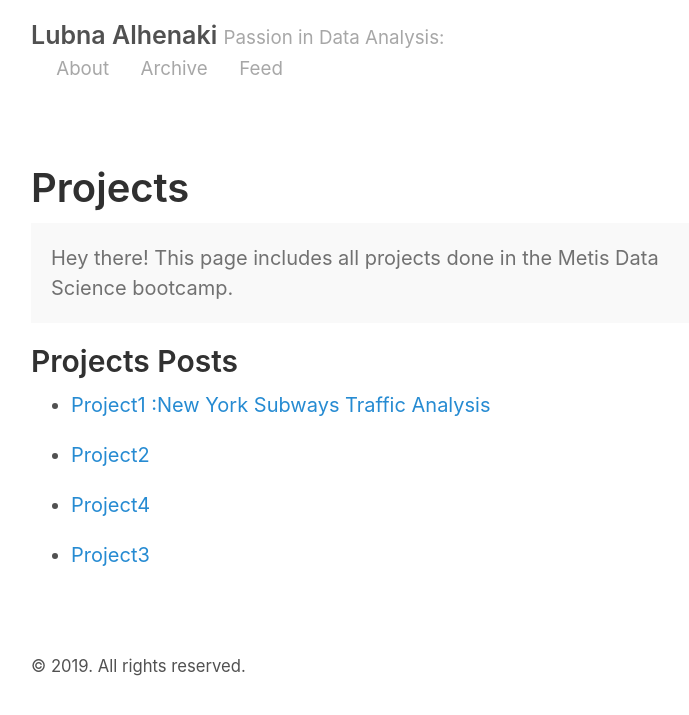
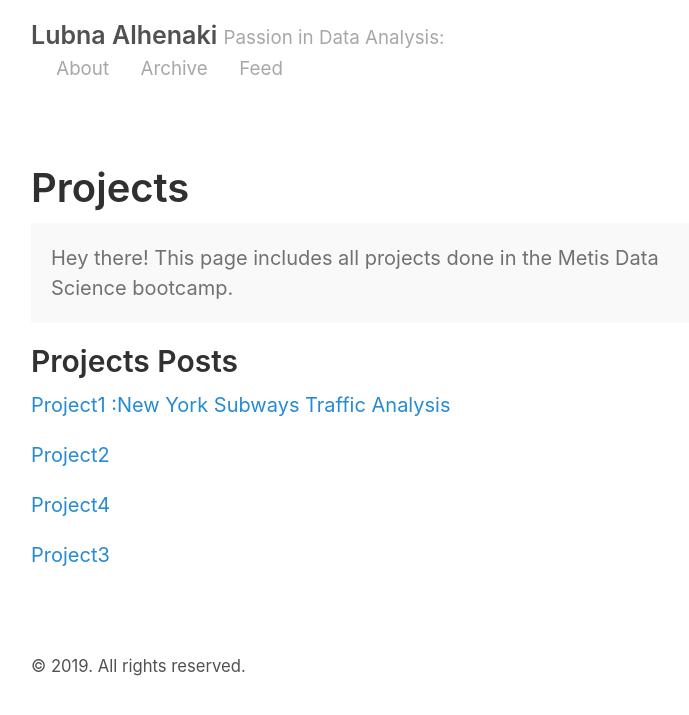
Before and after one commit to LubnaAlhenaki/LubnaAlhenaki.github.io, a Jekyll site: the page built from archive.md, in a window 1280 px wide. Shown: the top 715 px of the page, without its empty margins (259-948 px from the left). Built offline with Jekyll 4.4.1, drawn with Linux system fonts in a browser that asks for light colours.

Commit message:
Update archive.md

```diff
--- a/archive.md
+++ b/archive.md
@@ -10,5 +10,5 @@ title: Projects
 ## Projects Posts
 
 {% for post in site.posts %}
-  * [ {{ post.title }} ]({{ post.url }})
+[ {{ post.title }} ]({{ post.url }})
 {% endfor %}
```
